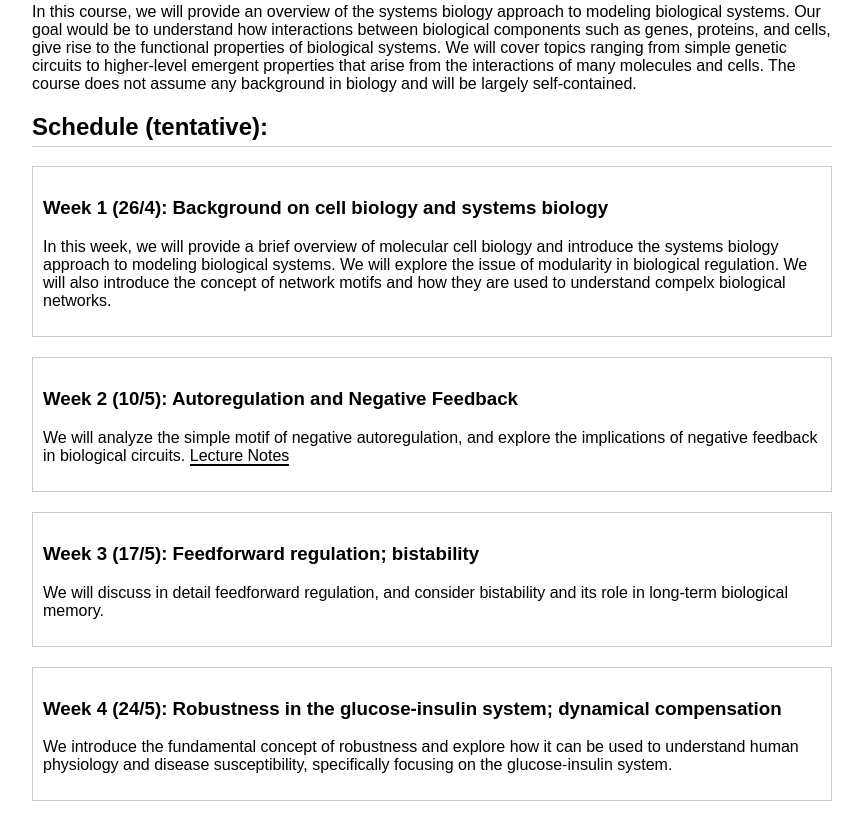
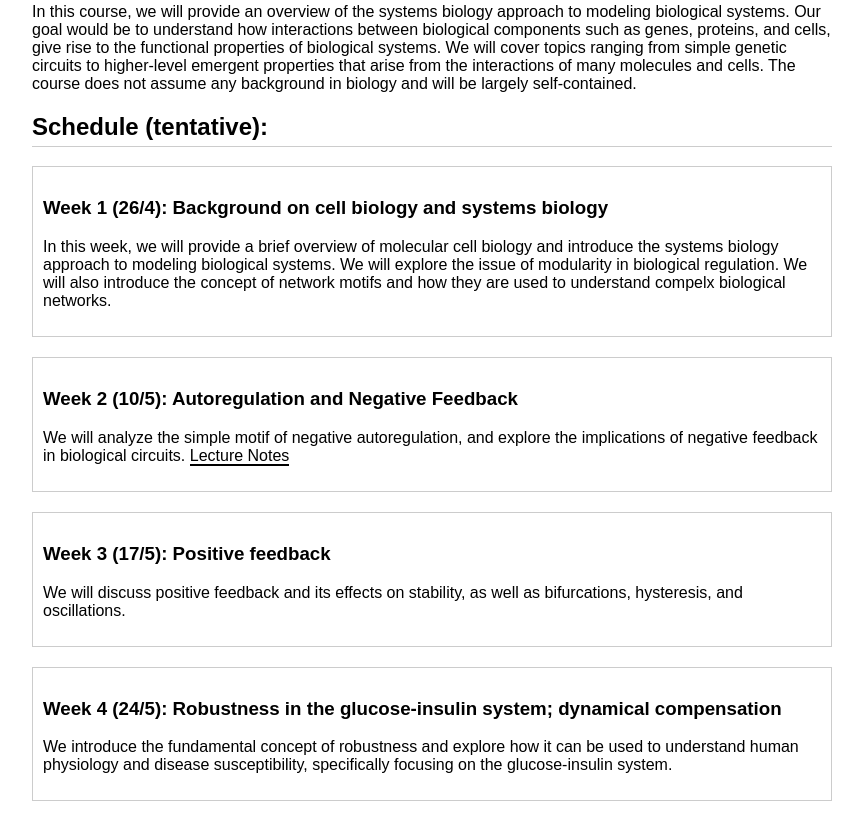
Before and after one commit to karin-lab/sysbio2023, a plain HTML site: page index.html in a window 1280 px wide. Shown: the part 353-1170 px from the top of the page, without its empty margins (208-1071 px from the left). Drawn offline with Linux system fonts and the light colour scheme.

Commit message:
Update index.html

```diff
--- a/index.html
+++ b/index.html
@@ -75,8 +75,8 @@
 		</section>
 
 		<section id="week3">
-			<h3>Week 3 (17/5): Feedforward regulation; bistability</h3>
-			<p>We will discuss in detail feedforward regulation, and consider bistability and its role in long-term biological memory.</p>
+			<h3>Week 3 (17/5): Positive feedback</h3>
+			<p>We will discuss positive feedback and its effects on stability, as well as bifurcations, hysteresis, and oscillations.</p>
 		</section>
 
     <section id="week4">
```
